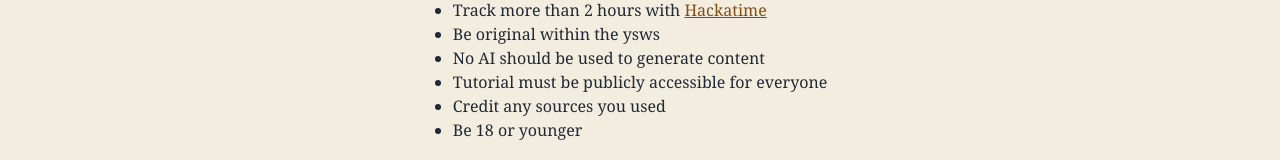
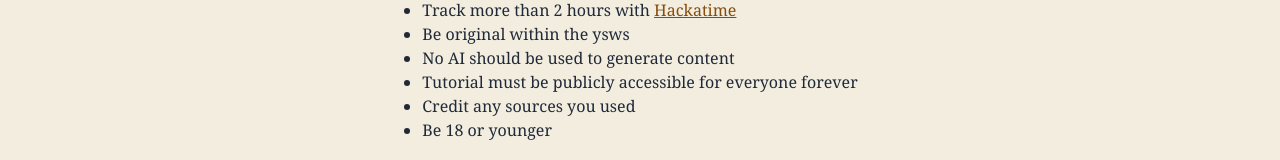
Before and after one commit to MathiasDPX/glossarium, a SvelteKit app: page / in a window 1280 px wide. Shown: the part 2224-2384 px from the top of the page. Built offline with nearby package versions, Linux system fonts and the light colour scheme.

Commit message:
specify rule 4

```diff
--- a/src/routes/+page.svelte
+++ b/src/routes/+page.svelte
@@ -186,7 +186,7 @@ onMount(() => {
         <li>Track more than 2 hours with <a class="text-yellow-800 underline" href="https://hackatime.hackclub.com/">Hackatime</a></li>
         <li title="Two Hackclubbers can't do a tutorial on the same subject.">Be original within the ysws</li>
         <li title="Spellcheck/translation allowed">No AI should be used to generate content</li>
-        <li>Tutorial must be publicly accessible for everyone</li>
+        <li>Tutorial must be publicly accessible for everyone forever</li>
         <li>Credit any sources you used</li>
         <li>Be 18 or younger</li>
     </ul>
```
